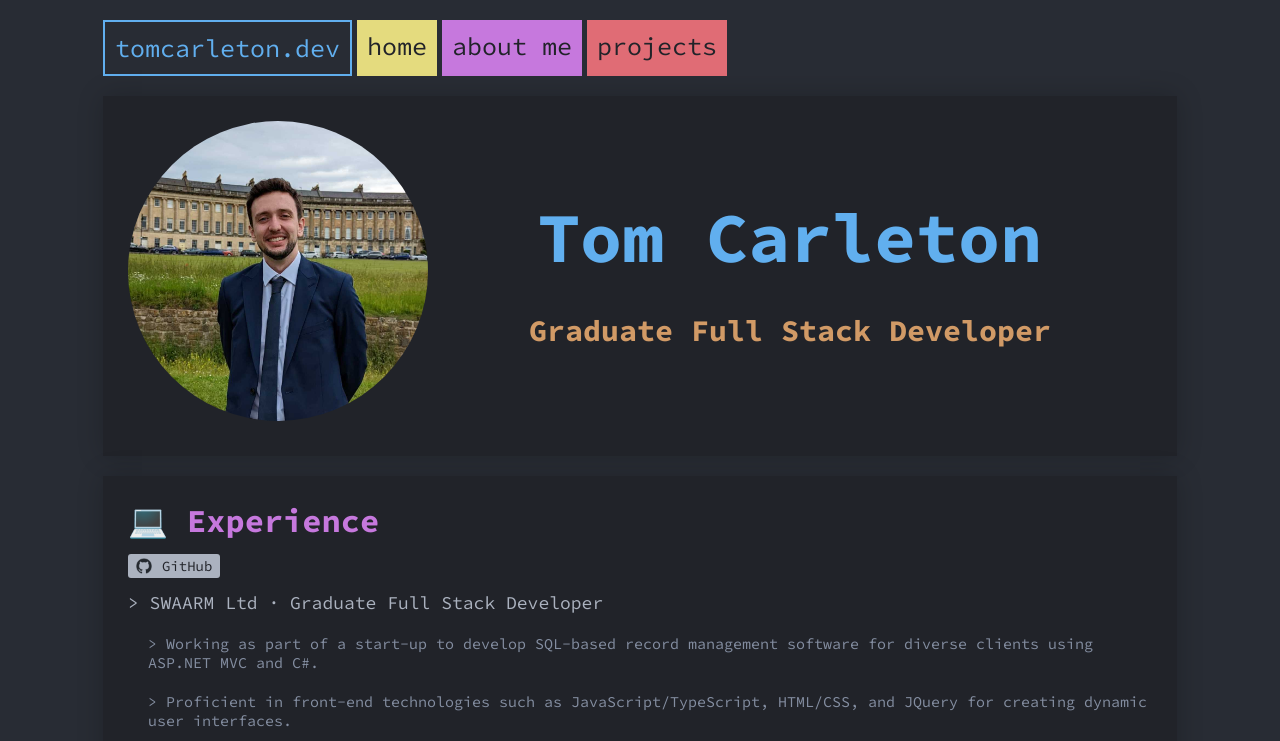
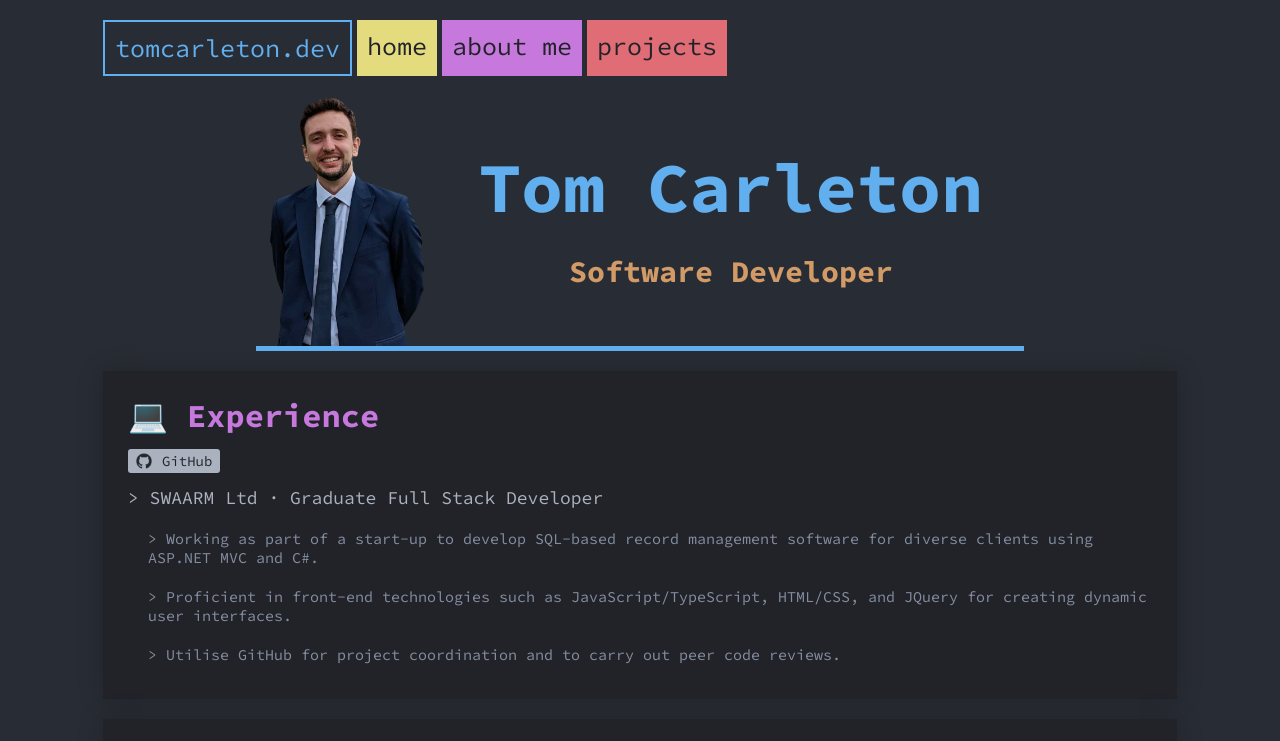
Before and after one commit to TomCarleton/tomcarleton.github.io, a plain HTML site: page about.html in a window 1280 px wide. Shown: the top 741 px of the page. Drawn offline with Linux system fonts and the light colour scheme.

Commit message:
About changes

```diff
--- a/about.html
+++ b/about.html
@@ -21,12 +21,14 @@
         <div class="nav-btn projects" onclick="location.href='https://tomcarleton.dev/projects'">projects</div>
     </nav>
 
-    <div class="card">
+    <div class="profile-container">
         <div class="profile">
-            <img src="resources/profile-photo.jpg" class="profile-photo">
+            <div class="profile-photo-container">
+                <img src="resources/tom-photo-1.png" class="profile-photo">
+            </div>
             <div class="profile-text">
                 <h3 class="profile-name blue">Tom Carleton</h3>
-                <h4 class="profile-job orange">Graduate Full Stack Developer</h4>
+                <h4 class="profile-job orange">Software Developer</h4>
             </div>
         </div>
     </div>
--- a/styles/main.css
+++ b/styles/main.css
@@ -91,24 +91,32 @@ nav {
         box-shadow: 0 0 30px rgba(1,1,1,0.35);
     }
 
+.profile-container {
+    width: 60%;
+}
+
 .profile {
     display: flex;
-    flex-direction: row;
+    align-items: center;
+    justify-content: center;
+    border-bottom: solid 5px #61AFEF;
+}
+
+.profile-photo-container {
     flex: 1;
-    align-items: center;
+    display: flex;
     justify-content: center;
 }
 
 .profile-photo {
-    width: 300px;
-    border-radius: 50%;
+    max-height: 250px;
 }
 
 .profile-text {
-    padding: 20px;
+    padding: 0 20px;
     display: flex;
     flex-direction: column;
-    flex: 1;
+    flex: 3;
     align-items: center;
     justify-content: center;
     gap: 30px;
@@ -118,6 +126,7 @@ nav {
     font-size: 70px;
     text-align: center;
     margin: 0;
+    line-height: 70px;
 }
 
 .profile-job {
@@ -127,17 +136,26 @@ nav {
 }
 
 @media (orientation: portrait) {
+    .profile-container {
+        width: 80%;
+    }
+
     .profile {
         flex-direction: column;
     }
 
     .profile-photo {
-        width: 250px;
-        margin-top: 10px;
+        display: none;
+    }
+
+    .profile-text {
+        gap: 10px;
+        padding: 20px;
     }
 
     .profile-name {
         font-size: 50px;
+        line-height: 50px;
     }
 
     .profile-job {
```
Also changed, not shown: resources/tom-photo-1.png (added).
